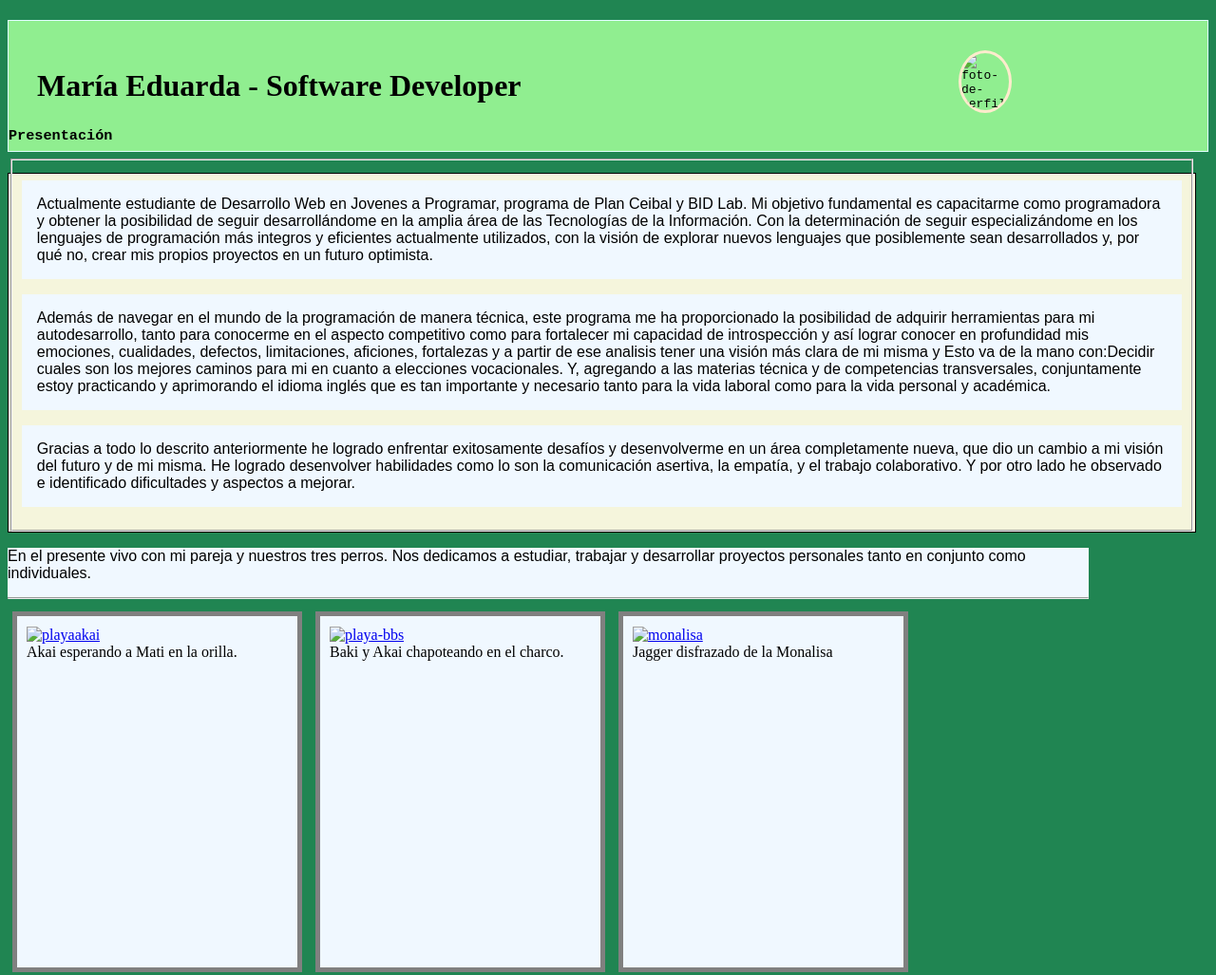
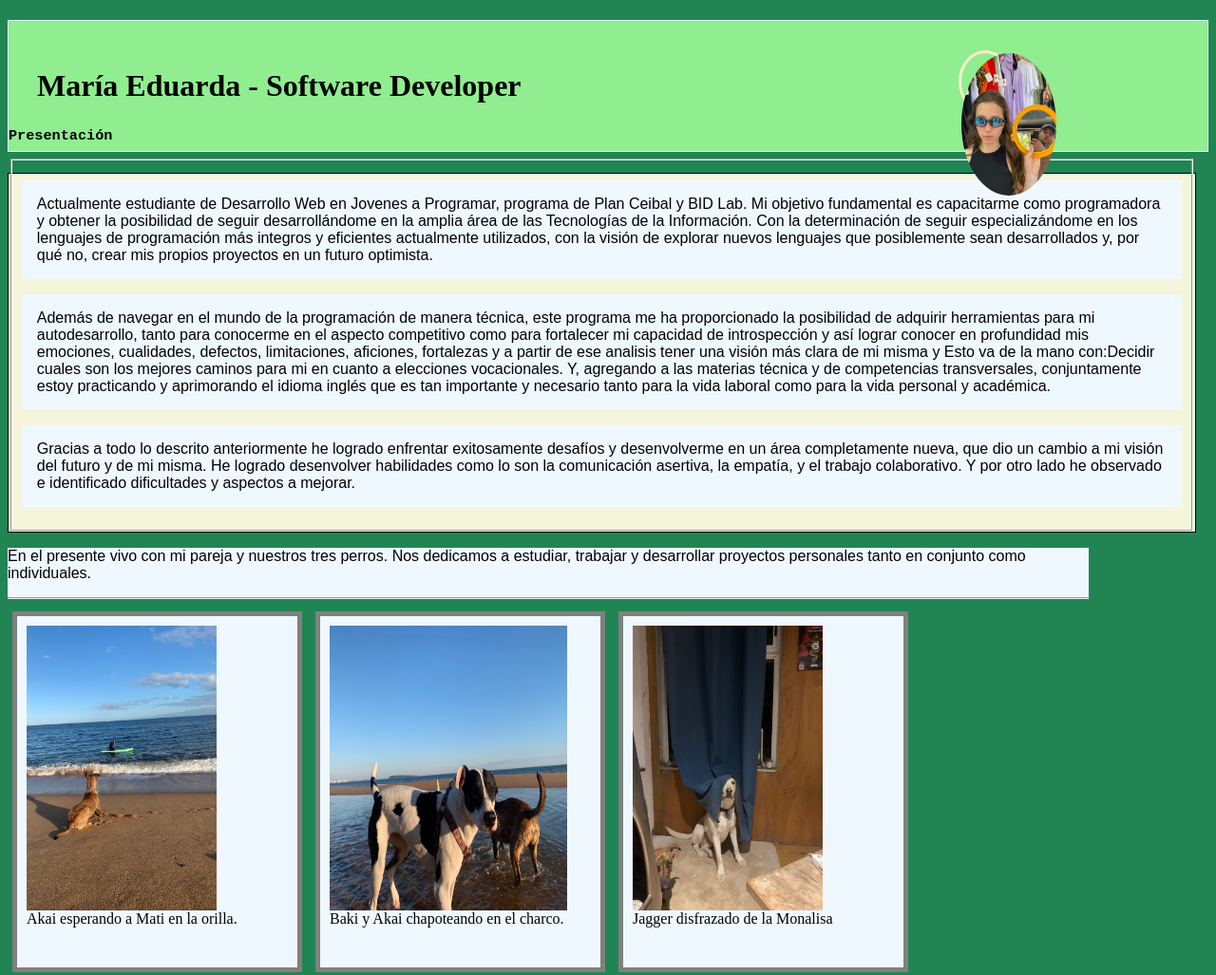
Before and after one commit to MariaEduarda15max/MariaEduarda15max.github.io, a plain HTML site: page index.html in a window 1280 px wide. Shown: the whole page at 95% size. Drawn offline with Linux system fonts and the light colour scheme.

Commit message:
Update index.html

```diff
--- a/index.html
+++ b/index.html
@@ -15,7 +15,7 @@
     <section id="María-Eduarda">
         <div class="fotodeperfil">
 
-            <img src="imagesport/fotoperfil.jpeg" alt="foto-de-perfil" width="100" height="150" style="border-radius: 50% ;">
+            <img src="fotoperfil.jpeg" alt="foto-de-perfil" width="100" height="150" style="border-radius: 50% ;">
             </div>
         <div id="presentacion">
             <h3>Presentación</h3>
@@ -50,20 +50,20 @@
 
 
     <div class="gallery">
-        <a target="_blank" href="imagesport/playa.jpeg">
-        <img src="imagesport/playa.jpeg" alt="playaakai" style="width:200px;height: 300px;">
+        <a target="_blank" href="playa.jpeg">
+        <img src="playa.jpeg" alt="playaakai" style="width:200px;height: 300px;">
         </a>
         <div class="desc"> Akai esperando a Mati en la orilla.</div>
     </div>
     <div class="gallery">
-        <a target="_blank" href="imagesport/perritos.jpeg">
-        <img src="imagesport/perritos.jpeg" alt="playa-bbs" style="width:250px; height: 300px;">
+        <a target="_blank" href="perritos.jpeg">
+        <img src="perritos.jpeg" alt="playa-bbs" style="width:250px; height: 300px;">
     </a>
     <div class="desc"> Baki y Akai chapoteando en el charco.</div>
     </div>
     <div class="gallery">
-        <a target="_blank" href="imagesport/jagger.jpeg">
-        <img src="imagesport/jagger.jpeg" alt="monalisa" style="width:200px;height:300px;">
+        <a target="_blank" href="jagger.jpeg">
+        <img src="jagger.jpeg" alt="monalisa" style="width:200px;height:300px;">
     </a>
         <div class="desc">Jagger disfrazado  de la Monalisa</div>
     </div>
```
